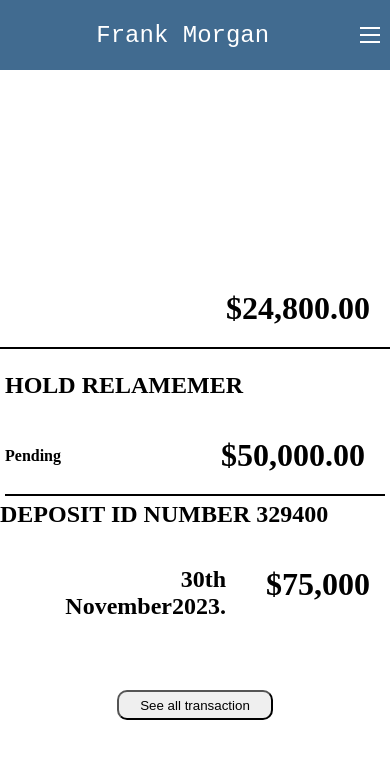
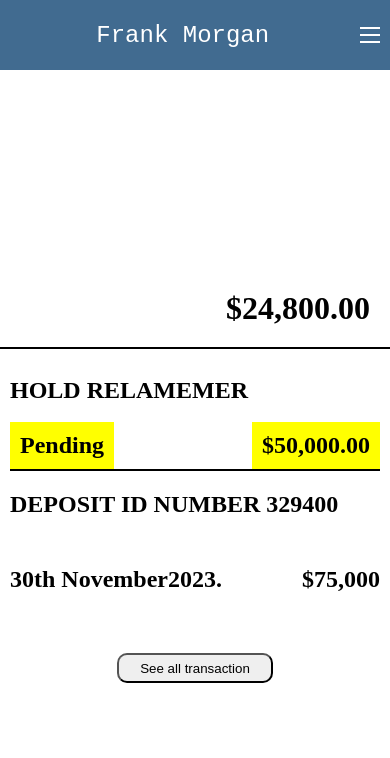
Before and after one commit to ibromoney/lana, a plain HTML site: page index.html in a window 390 px wide. Drawn offline with Linux system fonts and the light colour scheme.

Commit message:
Add files via upload

```diff
--- a/index.html
+++ b/index.html
@@ -30,7 +30,7 @@
     </div><br>
     <div class="box1">
         <h2>HOLD RELAMEMER  </h2><br>
-        <div class="con"><h4>Pending</h4>  <h1>$50,000.00</h1></div>
+        <div class="con"><h2>Pending</h2>  <h2>$50,000.00</h2></div>
         <p></p>
 </div>
 
@@ -40,7 +40,7 @@
 </div>
 <br>
 
-<div class="con3"><h1  class="ib">30th November2023.</h1> <h1>$75,000 </h1></div>
+<div class="con3"><h2 class="ib">30th November2023.</h2> <h2>$75,000 </h2></div>
 
   <div class="container"><button>  See all transaction</button></div>
 </div>
--- a/style.css
+++ b/style.css
@@ -188,10 +188,31 @@ h1{
     flex-direction: column;
     display: none;
   }
+  .con3{
+    /* background-color: yellow; */
+    margin-top: 10px;
+  }
+  .box1{
+    padding: 10PX;
+  }
+
+  .con2{
+    padding: 10px;
+  }
+
+  .con3{
+    padding: 10px;
+  }
+
+  .con  h2{
+    background-color: yellow;
+    padding: 10px;
+  }
 
 .con3  .ib {
     font-size: 1.5rem;
     font-weight: bolder;
+    margin-right: 30px;
 
 
 }
```
